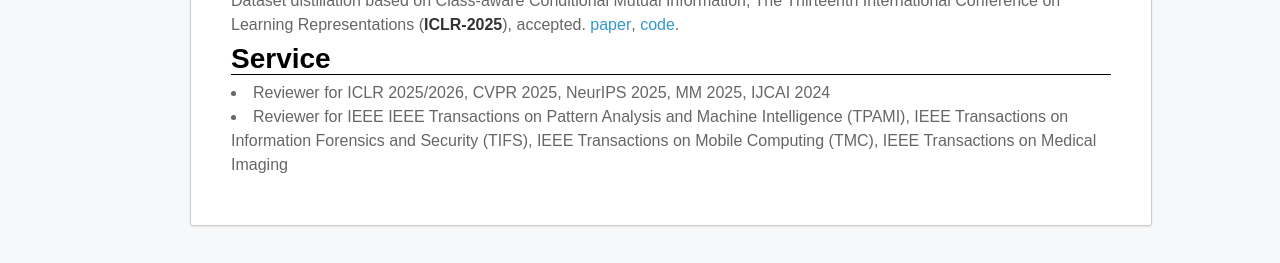
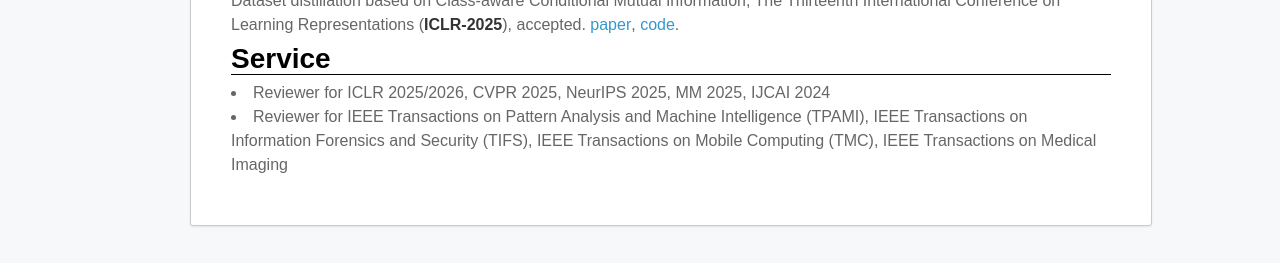
Before and after one commit to ffhibnese/ffhibnese.github.io, a Jekyll site: the page built from index.md, in a window 1280 px wide and 1368 px high. Shown: the part 1102-1365 px from the top of the window. Built offline with Jekyll 4.4.1, drawn with Linux system fonts in a browser that asks for light colours; nearby versions of some CDN libraries; our own code applies the rules of GitHub Pages for plain Markdown files.

Commit message:
Update index.md

```diff
--- a/index.md
+++ b/index.md
@@ -71,7 +71,7 @@
     <td width="100%">
       <h2>Service</h2>
       <li>Reviewer for ICLR 2025/2026, CVPR 2025, NeurIPS 2025, MM 2025, IJCAI 2024</li>
-      <li>Reviewer for IEEE IEEE Transactions on Pattern Analysis and Machine Intelligence (TPAMI), IEEE Transactions on Information Forensics and Security (TIFS), IEEE Transactions on Mobile Computing (TMC), IEEE Transactions on Medical Imaging</li>
+      <li>Reviewer for IEEE Transactions on Pattern Analysis and Machine Intelligence (TPAMI), IEEE Transactions on Information Forensics and Security (TIFS), IEEE Transactions on Mobile Computing (TMC), IEEE Transactions on Medical Imaging</li>
     </td>
   </tr>
 </table>
```
